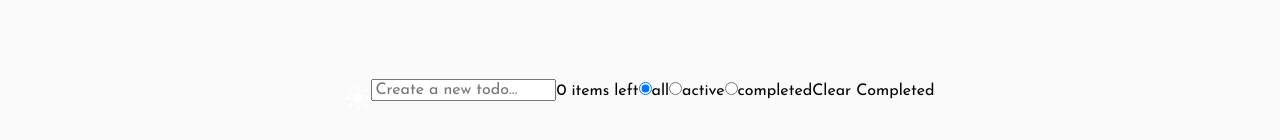
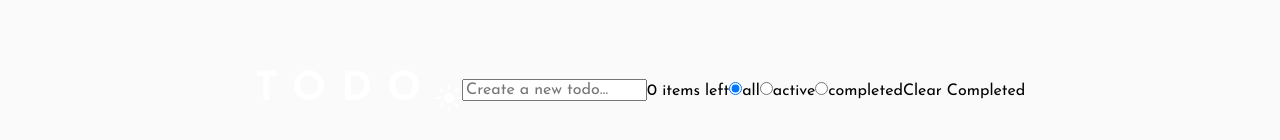
Before and after one commit to johnnygerard/fem-todo-app, an Angular app: page / in a window 1280 px wide. Shown: the part 310-450 px from the top of the page. Built offline with nearby package versions, Linux system fonts and the light colour scheme.

Commit message:
feat: add logo

```diff
--- a/src/app/app.component.html
+++ b/src/app/app.component.html
@@ -1,3 +1,4 @@
+<span class="logo">Todo</span>
 <app-theme-background />
 <app-theme-switch />
 <app-todo-item-adder />
--- a/src/app/app.component.scss
+++ b/src/app/app.component.scss
@@ -1,4 +1,4 @@
-@use 'index' as *;
+@use "index" as *;
 
 :host {
   // Center content for manual testing
@@ -7,3 +7,16 @@
   align-items: center;
   min-height: 100vh;
 }
+
+.logo {
+  color: white;
+  font-weight: 700;
+  text-transform: uppercase;
+  font-size: 26px;
+  letter-spacing: 10px;
+
+  @include desktop {
+    font-size: 40px;
+    letter-spacing: 15px;
+  }
+}
```
